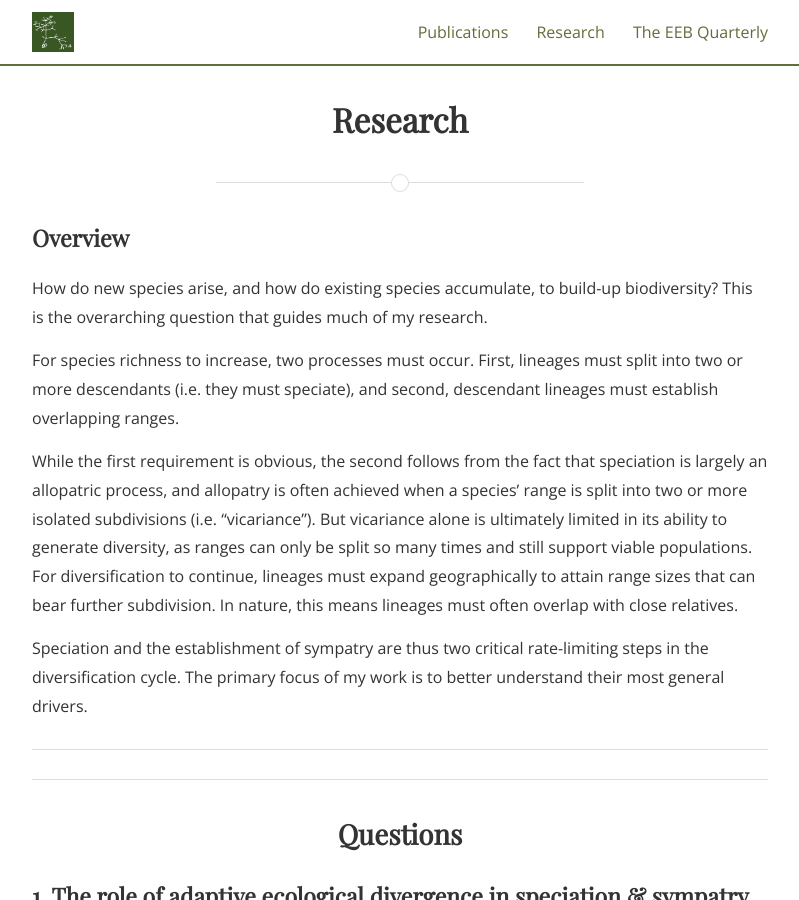
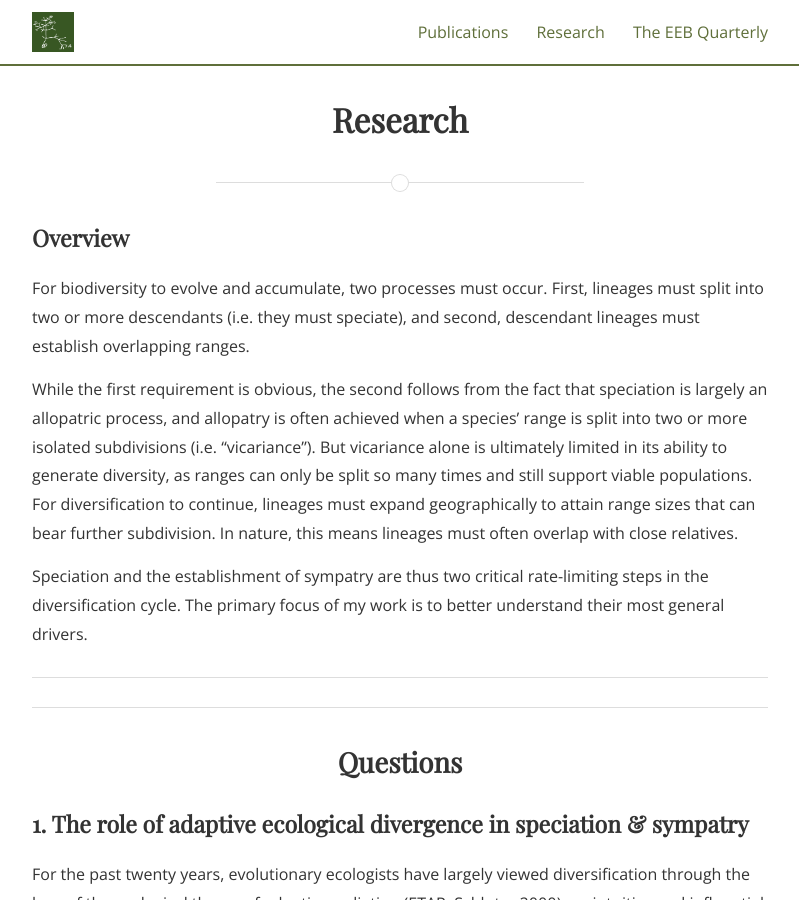
Before and after one commit to SeanASAnderson/SeanASAnderson.github.io, a Jekyll site: the page built from research.md, in a window 1280 px wide and 900 px high. Shown: the whole window, without its empty margins (240-1039 px from the left). Built offline with Jekyll 4.4.1, drawn with Linux system fonts in a browser that asks for light colours; nearby versions of some CDN libraries; some web fonts are replaced.

Commit message:
new research note

```diff
--- a/research.md
+++ b/research.md
@@ -7,9 +7,7 @@ main_nav: true
 
 ### Overview
 
-How do new species arise, and how do existing species accumulate, to build-up biodiversity? This is the overarching question that guides much of my research.
-
-For species richness to increase, two processes must occur. First, lineages must split into two or more descendants (i.e. they must speciate), and second, descendant lineages must establish overlapping ranges.
+For biodiversity to evolve and accumulate, two processes must occur. First, lineages must split into two or more descendants (i.e. they must speciate), and second, descendant lineages must establish overlapping ranges.
 
 While the first requirement is obvious, the second follows from the fact that speciation is largely an allopatric process, and allopatry is often achieved when a species’ range is split into two or more isolated subdivisions (i.e. “vicariance”). But vicariance alone is ultimately limited in its ability to generate diversity, as ranges can only be split so many times and still support viable populations. For diversification to continue, lineages must expand geographically to attain range sizes that can bear further subdivision. In nature, this means lineages must often overlap with close relatives.
 
```
